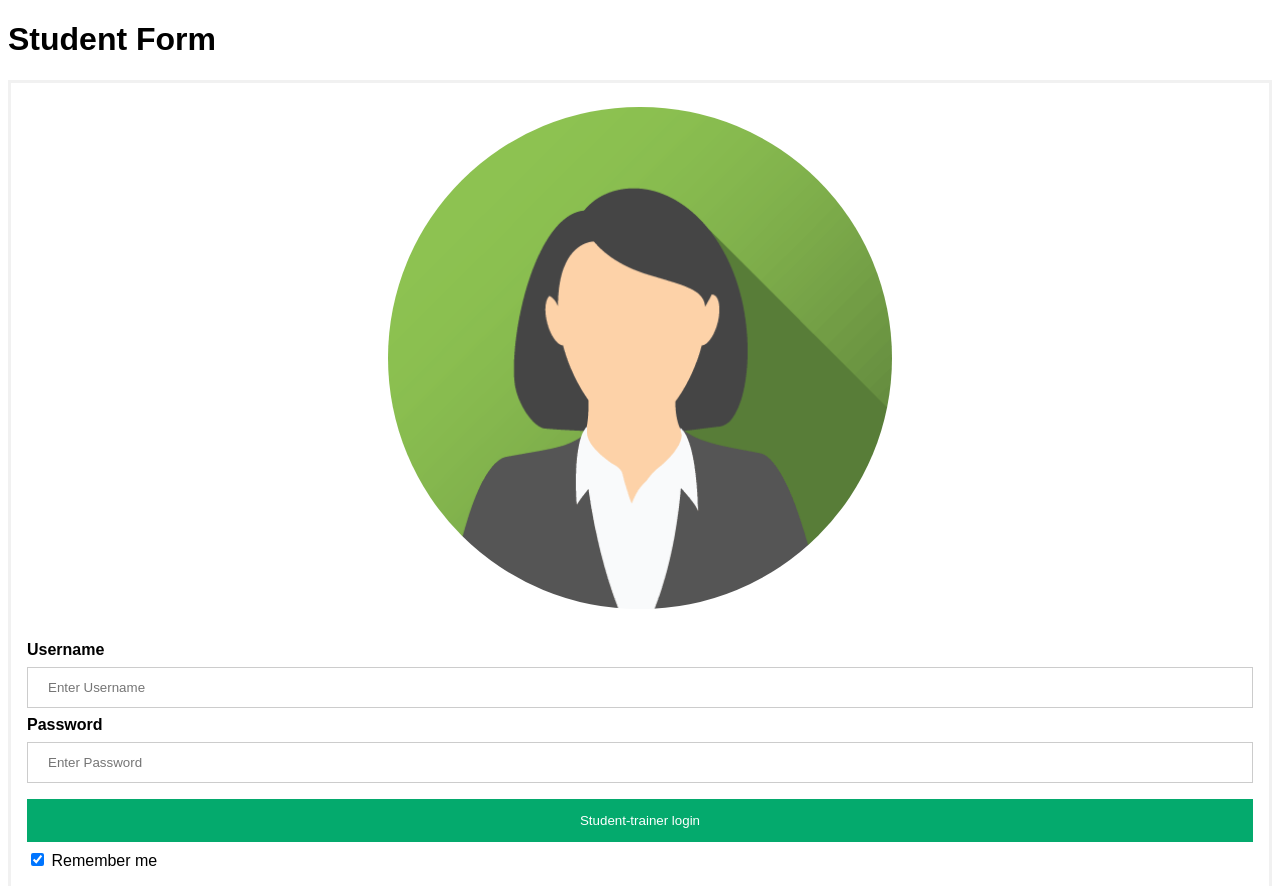
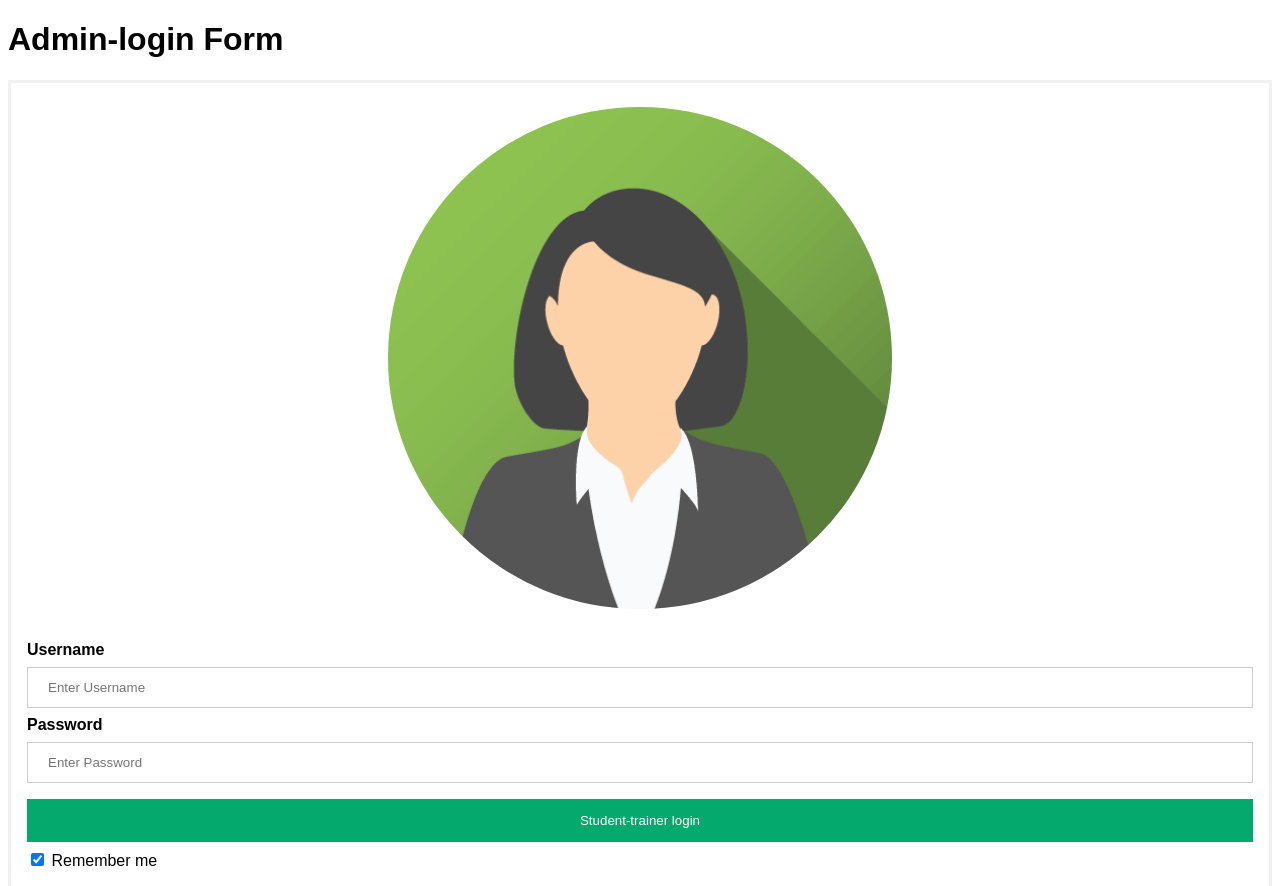
Before and after one commit to Srikanth85192/login-page, a plain HTML site: page index.html in a window 1280 px wide. Shown: the top 886 px of the page. Drawn offline with Linux system fonts and the light colour scheme.

Commit message:
Update index.html
admin

```diff
--- a/index.html
+++ b/index.html
@@ -68,7 +68,7 @@ span.psw {
 </head>
 <body>
 
-<h1>Student Form</h1>
+<h1>Admin-login Form</h1>
 
 <form action="/action_page.php" method="post">
   <div class="imgcontainer">
```
